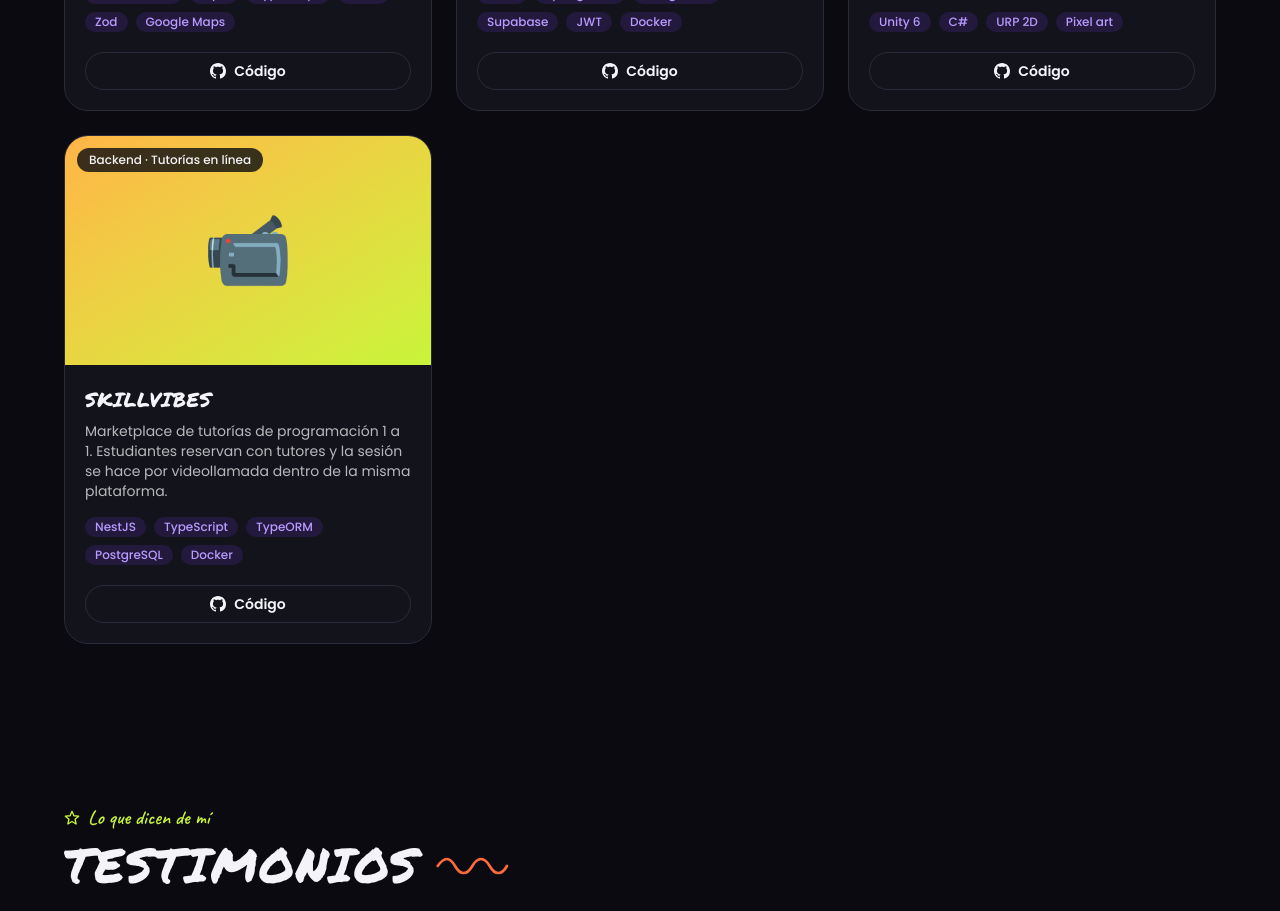
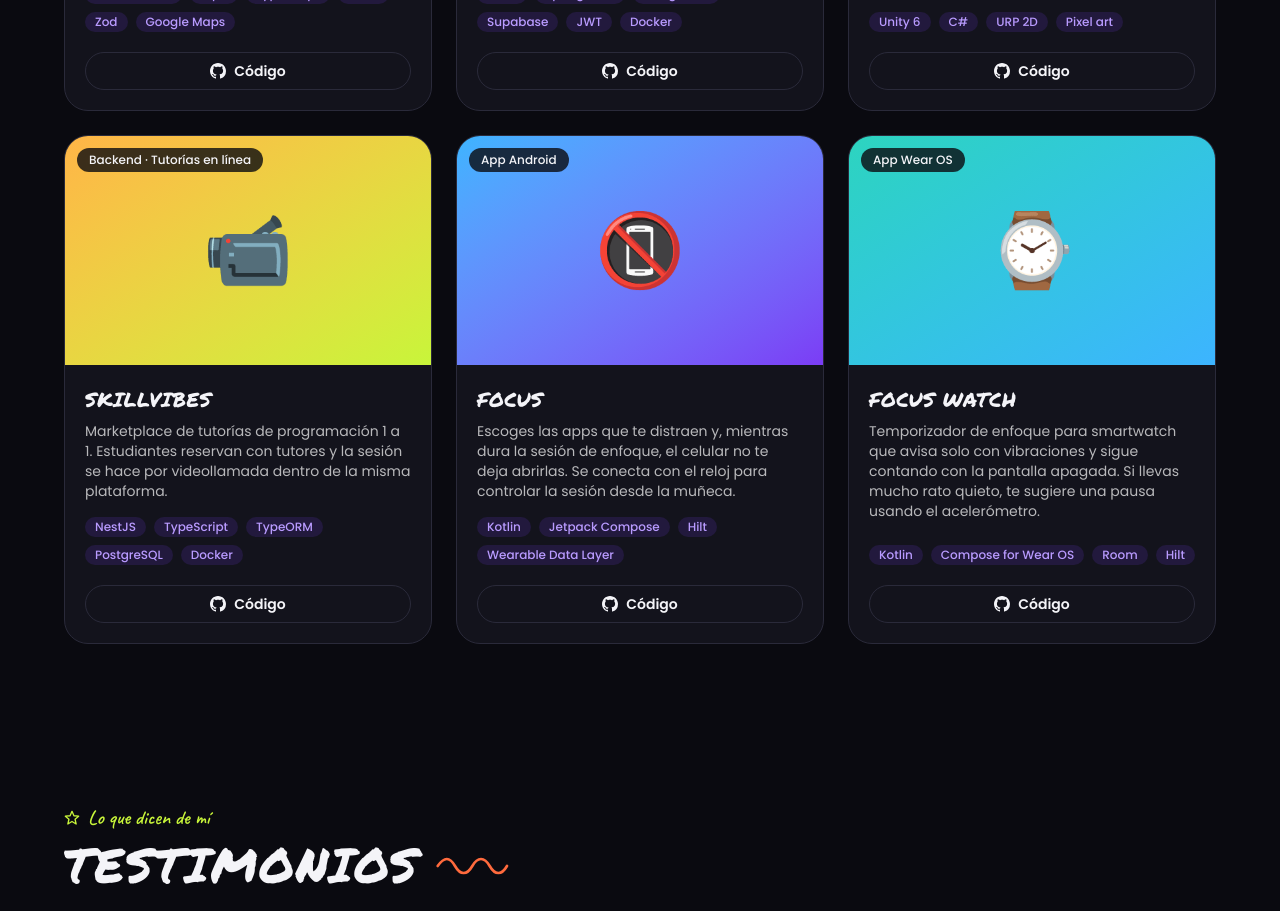
Before and after one commit to benavidesandres/Portafolio_web, a Next.js app: page / in a window 1280 px wide. Shown: the part 2320-3231 px from the top of the page. Built offline with nearby package versions, Linux system fonts and the light colour scheme; no server answers.

Commit message:
feat: agregar proyectos Focus y Focus Watch

```diff
--- a/data/projects.ts
+++ b/data/projects.ts
@@ -54,4 +54,24 @@ export const projects: Project[] = [
     emoji: "📹",
     gradient: "from-[#ffb547] to-[#c8f53a]",
   },
+  {
+    title: "Focus",
+    category: "App Android",
+    description:
+      "Escoges las apps que te distraen y, mientras dura la sesión de enfoque, el celular no te deja abrirlas. Se conecta con el reloj para controlar la sesión desde la muñeca.",
+    tags: ["Kotlin", "Jetpack Compose", "Hilt", "Wearable Data Layer"],
+    github: "https://github.com/benavidesandres/Focus_Cel",
+    emoji: "📵",
+    gradient: "from-[#3db4ff] to-[#7b3cf5]",
+  },
+  {
+    title: "Focus Watch",
+    category: "App Wear OS",
+    description:
+      "Temporizador de enfoque para smartwatch que avisa solo con vibraciones y sigue contando con la pantalla apagada. Si llevas mucho rato quieto, te sugiere una pausa usando el acelerómetro.",
+    tags: ["Kotlin", "Compose for Wear OS", "Room", "Hilt"],
+    github: "https://github.com/benavidesandres/Focus_B",
+    emoji: "⌚",
+    gradient: "from-[#2dd4bf] to-[#3db4ff]",
+  },
 ];
```
